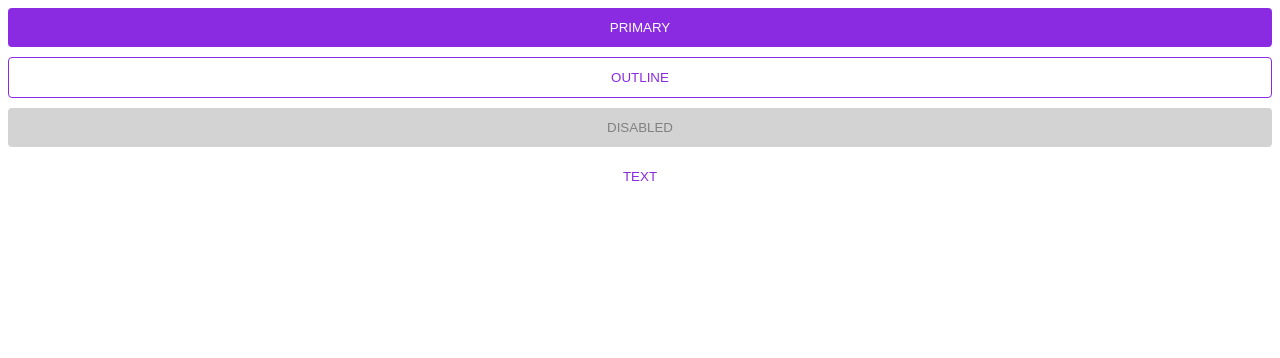
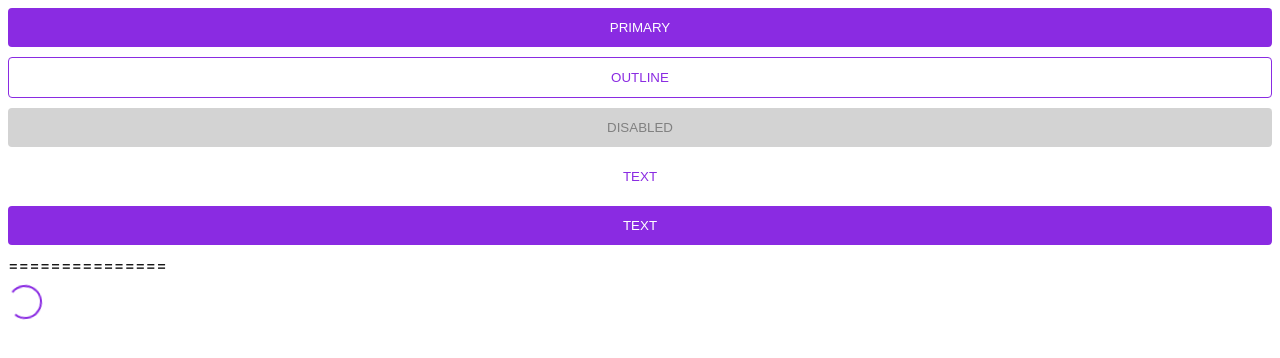
Before and after one commit to niltonc/ds-core, a Next.js app: page / in a window 1280 px wide. Shown: the top 358 px of the page. Built offline with nearby package versions, Linux system fonts and the light colour scheme.

Commit message:
feat: add spinner

```diff
--- a/src/app/page.tsx
+++ b/src/app/page.tsx
@@ -1,8 +1,20 @@
 'use client';
-
+import { useState } from 'react';
 import Button from '@/components/button';
+import Spinner from '@/components/spinner';
 
 export default function Home() {
+  const [isLoading, setIsLoading] = useState(false);
+
+  // Função para simular um carregamento assíncrono (por exemplo, uma chamada à API)
+  const simulateAsyncCall = () => {
+    setIsLoading(true);
+
+    // Simulando uma operação assíncrona com setTimeout
+    setTimeout(() => {
+      setIsLoading(false);
+    }, 2000); // Aqui, após 2 segundos, simulamos que a operação foi concluída e definimos isLoading para false.
+  };
   return (
     <main>
       <div
@@ -17,6 +29,11 @@ export default function Home() {
         <Button variant="outline">OUTLINE</Button>
         <Button disabled>DISABLED</Button>
         <Button variant="text">TEXT</Button>
+        <Button loading={isLoading} onClick={simulateAsyncCall}>
+          TEXT
+        </Button>
+        ===============
+        <Spinner />
       </div>
     </main>
   );
--- a/src/components/button/index.tsx
+++ b/src/components/button/index.tsx
@@ -1,5 +1,6 @@
 import { ButtonHTMLAttributes, ReactNode } from 'react';
 import * as S from './styles';
+import Spinner from '../spinner';
 
 type ButtonProps = {
   variant?: 'primary' | 'outline' | 'text' | string;
@@ -8,17 +9,18 @@ type ButtonProps = {
   loading?: boolean;
 } & ButtonHTMLAttributes<HTMLButtonElement>;
 
-const Button = ({ children, variant, disabled, loading }: ButtonProps) => {
+const Button = ({
+  children,
+  variant,
+  disabled,
+  loading,
+  ...rest
+}: ButtonProps) => {
   return (
-    <S.Button variant={variant} isDisabled={disabled}>
-      {children}
+    <S.Button variant={variant} isDisabled={disabled} {...rest}>
+      {loading ? <Spinner size="13px" color="#fff" /> : children}
     </S.Button>
   );
 };
 
-Button.defaultProps = {
-  variant: 'primary',
-  disabled: false
-};
-
 export default Button;
--- a/src/components/button/styles.ts
+++ b/src/components/button/styles.ts
@@ -1,23 +1,14 @@
 import styled, { css } from 'styled-components';
-import Image from 'next/image';
-
+import { colors } from '@/styles/colors';
 interface ButtonProps {
   variant?: 'primary' | 'outline' | 'text' | string;
   isDisabled?: boolean;
   isLoading?: boolean;
 }
 
-export const colors = {
-  white: '#FFF',
-  black: '#000',
-  cian: '#00FFFF',
-  yellow: '#FFFF00',
-  gray200: '#808080',
-  gray100: '#D3D3D3',
-  violet300: '#4B0082',
-  violet200: '#8A2BE2',
-  violet100: '#B980F0',
-  shadow: 'rgba(0, 0, 0, 0.2)'
+const defaultButtonProps: ButtonProps = {
+  variant: 'primary',
+  isDisabled: false
 };
 
 export const Button = styled.button<ButtonProps>`
@@ -85,3 +76,5 @@ export const Button = styled.button<ButtonProps>`
       }
     `}
 `;
+
+Button.defaultProps = defaultButtonProps;
--- /dev/null
+++ b/src/components/spinner/index.tsx
@@ -0,0 +1,10 @@
+import * as S from './styles';
+
+type SpinnerProps = {
+  size?: string;
+  color?: string;
+};
+const Spinner = ({ size, color }: SpinnerProps) => {
+  return <S.Spinner size={size} color={color} />;
+};
+export default Spinner;
--- /dev/null
+++ b/src/components/spinner/styles.ts
@@ -0,0 +1,29 @@
+import styled from 'styled-components';
+
+interface SpinnerProps {
+  size?: string;
+  color?: string;
+}
+
+const defaultSpinnerProps: SpinnerProps = {
+  size: '30px',
+  color: '#8A2BE2'
+};
+
+export const Spinner = styled.div<SpinnerProps>`
+  width: ${(props) => props.size};
+  height: ${(props) => props.size};
+  border-radius: 50%;
+  border: 2px solid;
+  border-color: ${(props) => props.color};
+  border-right-color: transparent;
+  animation: rot 1s linear infinite;
+
+  @keyframes rot {
+    100% {
+      transform: rotate(360deg);
+    }
+  }
+`;
+
+Spinner.defaultProps = defaultSpinnerProps;
--- /dev/null
+++ b/src/styles/colors.ts
@@ -0,0 +1,12 @@
+export const colors = {
+  white: '#FFF',
+  black: '#000',
+  cian: '#00FFFF',
+  yellow: '#FFFF00',
+  gray200: '#808080',
+  gray100: '#D3D3D3',
+  violet300: '#4B0082',
+  violet200: '#8A2BE2',
+  violet100: '#B980F0',
+  shadow: 'rgba(0, 0, 0, 0.2)'
+};
```
